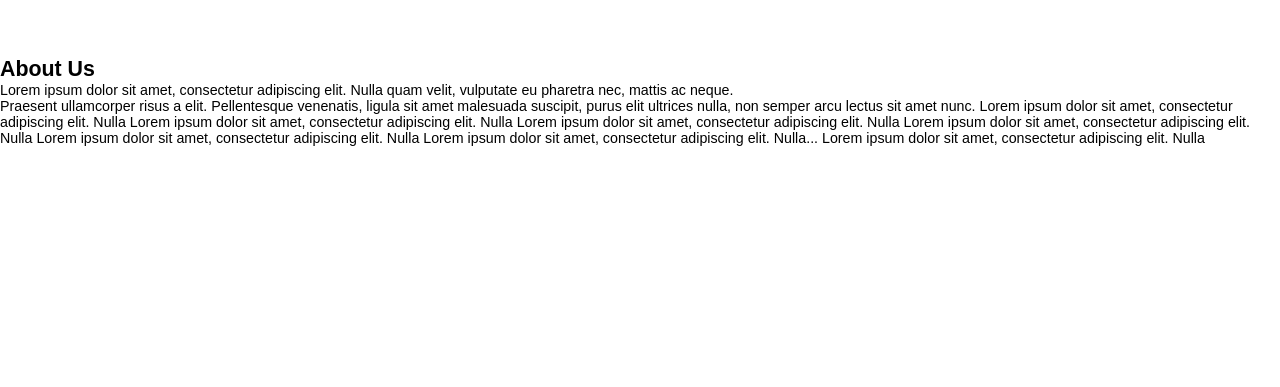
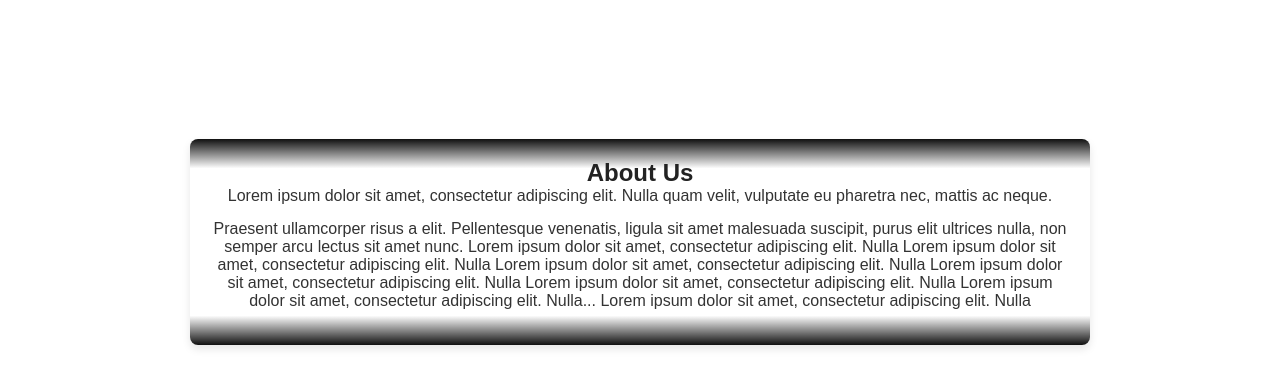
Before and after one commit to Iydeejames/Fortress-of-hope, a React (Create React App) app: page / in a window 1280 px wide. Shown: the part 1986-2373 px from the top of the page. Before the commit the page ends 2132 px from the top, so only its background shows below. Built offline with nearby package versions, Linux system fonts and the light colour scheme.

Commit message:
Update App.css

```diff
--- a/src/App.css
+++ b/src/App.css
@@ -298,3 +298,34 @@ video {
 }
 
 /* AboutSection.css   background: linear-gradient(rgba(0, 0, 0, 0.938), rgba(255, 255, 255, 0),rgba(255, 255, 255, 0),rgba(255, 255, 255, 0),rgba(255, 255, 255, 0), rgba(255, 255, 255, 0), rgba(255, 255, 255, 0), rgba(0, 0, 0, 0.938));  */
+
+/* AboutSection.css */
+
+.about-section {
+  display: flex;
+  justify-content: center;
+  align-items: center;
+  height: 50vh;
+}
+
+.about-card {
+  background: linear-gradient(rgba(0, 0, 0, 0.938), rgba(255, 255, 255, 0),rgba(255, 255, 255, 0),rgba(255, 255, 255, 0),rgba(255, 255, 255, 0), rgba(255, 255, 255, 0), rgba(255, 255, 255, 0), rgba(0, 0, 0, 0.938));
+  padding: 20px;
+  border-radius: 8px;
+  box-shadow: 0 4px 8px rgba(0, 0, 0, 0.1);
+  text-align: center;
+  max-width: 900px;
+  margin-top: -2rem;
+}
+
+.about-heading {
+  font-size: 24px;
+  font-weight: bold;
+  color: #222; /* Set heading color to black */
+}
+
+.about-text {
+  font-size: 16px;
+  color: #333; /* Set text color to a slightly lighter shade of black */
+  margin-bottom: 15px;
+}
```
